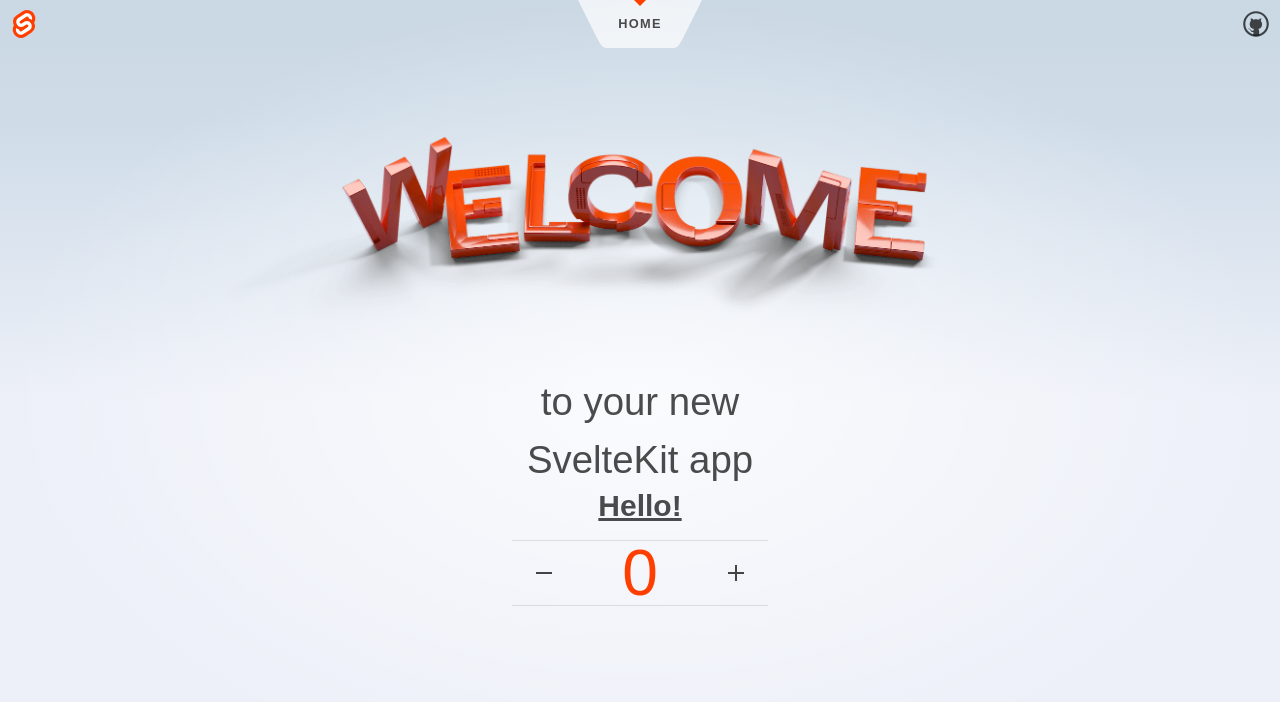
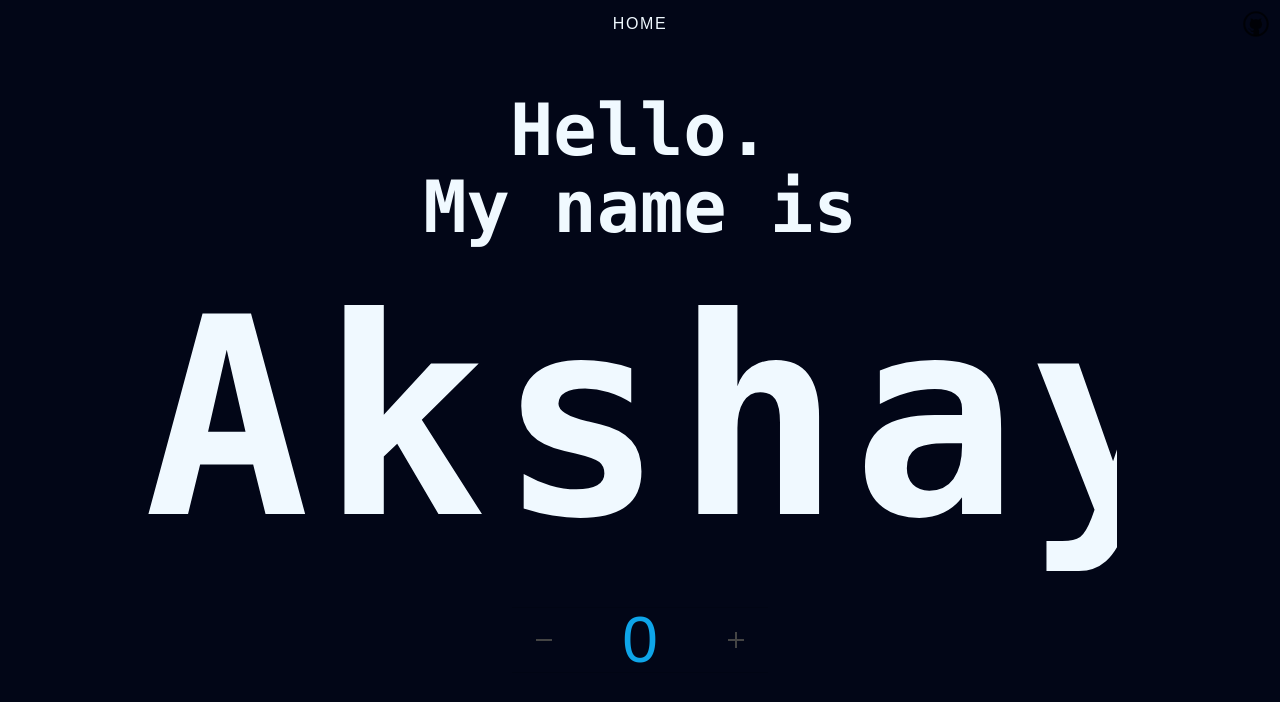
Before and after one commit to Akshay-VK/Akshay-VK.github.io, a SvelteKit app: page / in a window 1280 px wide. Shown: the top 702 px of the page. Built offline with nearby package versions, Linux system fonts and the light colour scheme.

Commit message:
Added some basic things like my name and animated it.

```diff
--- a/src/routes/+layout.svelte
+++ b/src/routes/+layout.svelte
@@ -10,6 +10,10 @@
 	<main>
 		<slot />
 	</main>
+
+	<footer>
+
+	</footer>
 </div>
 
 <style>
--- a/src/routes/+page.svelte
+++ b/src/routes/+page.svelte
@@ -1,7 +1,5 @@
 <script>
 	import Counter from './Counter.svelte';
-	import welcome from '$lib/images/svelte-welcome.webp';
-	import welcome_fallback from '$lib/images/svelte-welcome.png';
 </script>
 
 <svelte:head>
@@ -10,25 +8,20 @@
 </svelte:head>
 
 <section>
-	<h1>
-		<span class="welcome">
-			<picture>
-				<source srcset={welcome} type="image/webp" />
-				<img src={welcome_fallback} alt="Welcome" />
-			</picture>
-		</span>
+	<h1 class="font-mono">
+		<div><strong class="text-sky-50 text-7xl">Hello.</strong></div>
+		<div><strong class="text-7xl text-sky-50">My name is </strong></div>
+		<div class="name leading-[1.25]">
+			<strong class="text-[275px] text-sky-50">Akshay</strong>
+		</div>
+		<canvas id='can'>Not supported.</canvas>
 
-		to your new<br />SvelteKit app
 	</h1>
-
-	<h2 class="text-3xl font-bold underline">
-		<strong>Hello!</strong>
-	</h2>
 
 	<Counter />
 </section>
 
-<style>
+<style lang="postcss">
 	section {
 		display: flex;
 		flex-direction: column;
@@ -40,20 +33,42 @@
 	h1 {
 		width: 100%;
 	}
-
-	.welcome {
-		display: block;
-		position: relative;
-		width: 100%;
-		height: 0;
-		padding: 0 0 calc(100% * 495 / 2048) 0;
+	canvas{
+		position: fixed;
+		top: 0;
+		left: 0;
+		z-index: -1;
+		width: 100vw;
+		height: 100vh;
+	}
+	.name {
+		overflow: hidden; /* Ensures the content is not revealed until the animation */
+		border-right: 0.5em solid lightgray; /* The typwriter cursor */
+		white-space: nowrap; /* Keeps the content on a single line */
+		margin: 0 auto;
+		letter-spacing: 0.3em; /* Adjust as needed */
+		animation:
+			typing 1.5s steps(6, end),
+			blink-caret 0.5s step-end infinite;
+	}
+	/* The typing effect */
+	@keyframes typing {
+		from {
+			width: 0;
+		}
+		to {
+			width: 100%;
+		}
 	}
 
-	.welcome img {
-		position: absolute;
-		width: 100%;
-		height: 100%;
-		top: 0;
-		display: block;
+	/* The typewriter cursor effect */
+	@keyframes blink-caret {
+		from,
+		to {
+			border-color: transparent;
+		}
+		50% {
+			border-color: lightgray;
+		}
 	}
 </style>
--- a/src/routes/Header.svelte
+++ b/src/routes/Header.svelte
@@ -1,39 +1,30 @@
 <script>
 	import { page } from '$app/stores';
 	import { base } from '$app/paths';
-	import logo from '$lib/images/svelte-logo.svg';
 	import github from '$lib/images/github.svg';
 </script>
 
 <header>
 	<div class="corner">
-		<a href="https://kit.svelte.dev">
-			<img src={logo} alt="SvelteKit" />
-		</a>
+
 	</div>
 
 	<nav>
-		<svg viewBox="0 0 2 3" aria-hidden="true">
-			<path d="M0,0 L1,2 C1.5,3 1.5,3 2,3 L2,0 Z" />
-		</svg>
 		<ul>
-			<li aria-current={$page.url.pathname === '/' ? 'page' : undefined}>
-				<a href="{base}/">Home</a>
+			<li>
+				<a href="{base}/" class="text-sky-50 hover:text-sky-500 bold">Home</a>
 			</li>
 		</ul>
-		<svg viewBox="0 0 2 3" aria-hidden="true">
-			<path d="M0,0 L0,3 C0.5,3 0.5,3 1,2 L2,0 Z" />
-		</svg>
 	</nav>
 
 	<div class="corner">
-		<a href="https://github.com/Akshay-VK">
+		<a href="https://github.com/Akshay-VK" class="text-sky-50 hover:text-sky-500">
 			<img src={github} alt="GitHub" />
 		</a>
 	</div>
 </header>
 
-<style>
+<style lang="postcss">
 	header {
 		display: flex;
 		justify-content: space-between;
@@ -61,7 +52,7 @@
 	nav {
 		display: flex;
 		justify-content: center;
-		--background: rgba(255, 255, 255, 0.7);
+		--background: var(color-bg-0);
 	}
 
 	svg {
@@ -71,19 +62,19 @@
 	}
 
 	path {
-		fill: var(--background);
+		//fill: var(--background);
 	}
 
 	ul {
 		position: relative;
-		padding: 0;
+		padding: 1rem;
 		margin: 0;
 		height: 3em;
 		display: flex;
 		justify-content: center;
 		align-items: center;
 		list-style: none;
-		background: var(--background);
+		//background: var(--background);
 		background-size: contain;
 	}
 
@@ -92,33 +83,14 @@
 		height: 100%;
 	}
 
-	li[aria-current='page']::before {
-		--size: 6px;
-		content: '';
-		width: 0;
-		height: 0;
-		position: absolute;
-		top: 0;
-		left: calc(50% - var(--size));
-		border: var(--size) solid transparent;
-		border-top: var(--size) solid var(--color-theme-1);
-	}
-
 	nav a {
 		display: flex;
 		height: 100%;
 		align-items: center;
 		padding: 0 0.5rem;
-		color: var(--color-text);
-		font-weight: 700;
-		font-size: 0.8rem;
 		text-transform: uppercase;
 		letter-spacing: 0.1em;
 		text-decoration: none;
 		transition: color 0.2s linear;
 	}
-
-	a:hover {
-		color: var(--color-theme-1);
-	}
 </style>
--- a/src/routes/styles.css
+++ b/src/routes/styles.css
@@ -4,12 +4,12 @@
 	--font-body: Arial, -apple-system, BlinkMacSystemFont, 'Segoe UI', Roboto, Oxygen, Ubuntu,
 		Cantarell, 'Open Sans', 'Helvetica Neue', sans-serif;
 	--font-mono: 'Fira Mono', monospace;
-	--color-bg-0: rgb(202, 216, 228);
-	--color-bg-1: hsl(209, 36%, 86%);
-	--color-bg-2: hsl(224, 44%, 95%);
-	--color-theme-1: #ff3e00;
-	--color-theme-2: #4075a6;
-	--color-text: rgba(0, 0, 0, 0.7);
+	--color-bg-0: theme(colors.slate.950);
+	--color-bg-1: theme(colors.slate.900);
+	--color-bg-2: theme(colors.teal.900);
+	--color-theme-1: theme(colors.sky.500);
+	--color-theme-2: theme(colors.sky.700);
+	--color-text: theme(colors.sky.50)
 	--column-width: 42rem;
 	--column-margin-top: 4rem;
 	font-family: var(--font-body);
@@ -20,14 +20,8 @@ body {
 	min-height: 100vh;
 	margin: 0;
 	background-attachment: fixed;
-	background-color: var(--color-bg-1);
+	background-color: var(--color-bg-0);
 	background-size: 100vw 100vh;
-	background-image: radial-gradient(
-			50% 50% at 50% 50%,
-			rgba(255, 255, 255, 0.75) 0%,
-			rgba(255, 255, 255, 0) 100%
-		),
-		linear-gradient(180deg, var(--color-bg-0) 0%, var(--color-bg-1) 15%, var(--color-bg-2) 50%);
 }
 
 h1,
@@ -46,7 +40,7 @@ a {
 }
 
 a:hover {
-	text-decoration: underline;
+	color: var(--color-theme-2);
 }
 
 h1 {
```
